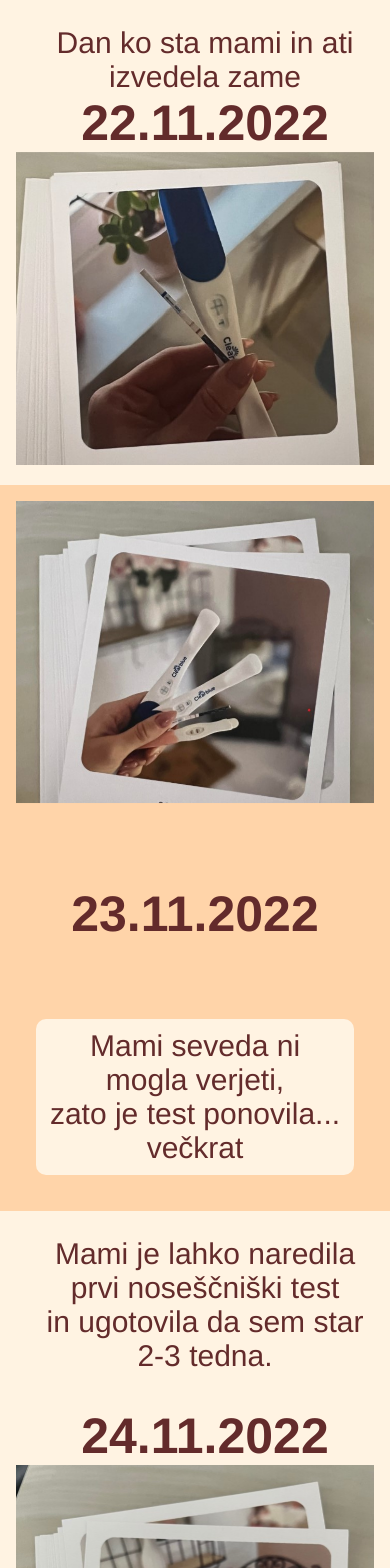
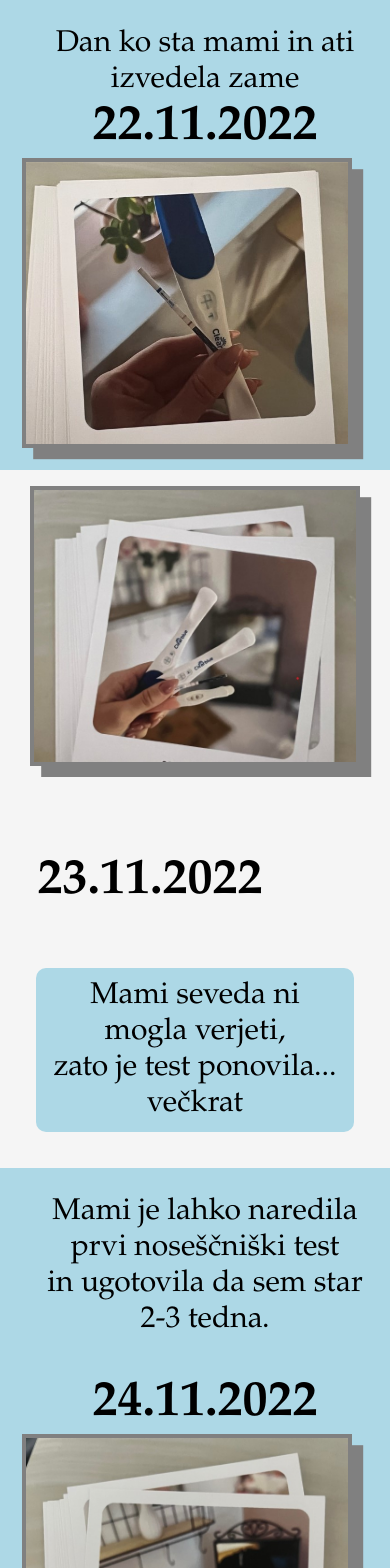
Before and after one commit to Davidkramer1999/NameChild, a Vue app: page / in a window 390 px wide. Shown: the top 1568 px of the page. Built offline with nearby package versions, Linux system fonts and the light colour scheme; what vue-toasted would draw is missing.

Commit message:
updating stlye

```diff
--- a/src/App.vue
+++ b/src/App.vue
@@ -1,6 +1,6 @@
 <template>
   <div id="navigation">
-      <!-- <ul>
+    <!-- <ul>
         <li><router-link to="/" class="nav-link" >
           <div>Domov </div>
         </router-link>
@@ -22,25 +22,24 @@
         </router-link>
         </li>
       </ul> -->
-      <router-view></router-view>
-    </div>
+    <router-view></router-view>
+  </div>
 </template>
 
 <script>
-
 export default {
-  name: 'App',
-  components: {
-  }
-}
+  name: "App",
+  components: {},
+};
 </script>
 
 <style>
 #app {
-  font-family: Avenir, Helvetica, Arial, sans-serif;
+  font-family:Book-Antiqua;
   -webkit-font-smoothing: antialiased;
   -moz-osx-font-smoothing: grayscale;
   text-align: center;
   color: #2c3e50;
+  overflow: hidden !important;
 }
 </style>
--- a/src/components/BabyPictures.vue
+++ b/src/components/BabyPictures.vue
@@ -78,7 +78,7 @@
       >
         <h1><br />{{ moment().format("DD.MM.YYYY") }}</h1>
         <div>
-          Zdaj ko si me spoznal/a sem star
+          Zdaj ko si me spoznal/a, sem star
           <br />
           20 tednov, velik sem okoli 25cm in
           <br />
@@ -142,10 +142,11 @@ export default {
 * {
   margin: 0;
   padding: 0;
+	font-family: Book Antiqua,Palatino,Palatino Linotype,Palatino LT STD,Georgia,serif;
 }
 .intro {
   display: flex;
-  background: #fff3e2;
+  background: lightblue;
   justify-content: space-evenly;
   padding-top: 6rem;
   padding-bottom: 6rem;
@@ -153,40 +154,45 @@ export default {
 }
 .introDescription {
   font-size: 30px;
-  color: #632b2b;
+  color: black;
   padding-top: 120px;
 }
 .introDescription p {
   font-size: 50px;
-  color: #632b2b;
+  color: black;
   font-weight: 900;
 }
 .guide1 {
   display: flex;
-  background: #ffd4a9;
+  background: whitesmoke;
   justify-content: space-evenly;
   padding-top: 4rem;
   padding-bottom: 4rem;
   height: 500px;
   overflow: hidden;
 }
+.guide1Image {
+  box-shadow: 0.7rem 0.7rem 0rem grey;
+  border: 4px solid grey;
+}
 /* Main text  brown  */
 .guide1Description h1 {
+  text-align: center;
   font-size: 50px;
-  color: #632b2b;
-  padding: 120px 0px 20px 0px;
+  color: black;
+  padding: 120px 90px 20px 0px;
 }
 /* description section brown */
 .guide1Description div {
   font-size: 30px;
-  background: #fff3e2;
-  color: #632b2b;
+  background: lightblue;
+  color: black;
   padding: 10px;
   border-radius: 10px;
 }
 .guide2 {
+  background-color: lightblue;
   display: flex;
-  background: #fff3e2;
   justify-content: space-evenly;
   padding-top: 80px;
   padding-bottom: 4rem;
@@ -195,19 +201,19 @@ export default {
 }
 .guide2Description h1 {
   font-size: 50px;
-  color: #632b2b;
+  color: black;
   padding: 120px 0px 20px 0px;
 }
 .guide2Description div {
-  background: #ffd4a9;
-  color: #632b2b;
+  background: white;
+  color: black;
   font-size: 30px;
   padding: 10px;
   border-radius: 10px;
 }
 footer {
   background: #ffd4a9;
-  color: #632b2b;
+  color: black;
   padding: 10px;
   text-align: right;
   font-weight: 900;
@@ -215,14 +221,38 @@ footer {
 .inputName {
   display: flex;
   align-items: center;
-  width: 350px;
+  width: 450px;
   margin: 0 auto;
+  align-items: center;
+  box-shadow: 0.7rem 0.7rem 0rem grey !important;
+  border: 4px solid grey !important;
 }
 
 .input {
   background: #fff3e2;
   font-size: 30px;
   font-weight: 500;
+}
+
+.introImage {
+  box-shadow: 0.7rem 0.7rem 0rem grey;
+  border: 4px solid grey;
+}
+
+.guide2Image {
+  box-shadow: 0.7rem 0.7rem 0rem grey;
+  border: 4px solid grey;
+}
+
+footer {
+  background: lightblue;
+}
+
+input {
+  background: lightblue;
+  font-size: 30px;
+  font-weight: 500;
+  width: fit-content !important;
 }
 
 /* responsiveness */
@@ -234,7 +264,8 @@ footer {
     padding: 1rem;
   }
   .introImage {
-    width: 100%;
+    width: 90%;
+    margin-right: 1rem;
   }
   .introDescription {
     font-size: 30px;
@@ -242,7 +273,7 @@ footer {
   }
   .introDescription p {
     font-size: 50px;
-    color: #632b2b;
+    color:black;
     font-weight: 900;
   }
 
@@ -253,17 +284,18 @@ footer {
     padding: 1rem;
   }
   .guide1Image {
-    width: 100%;
+    width: 90%;
   }
   .guide1Description {
     padding: 20px;
   }
   .guide1Description h1 {
+    text-align: center;
     height: 10rem;
     font-size: 50px;
-    color: #632b2b;
+    color: black;
     font-weight: 900;
-    padding-bottom: 2rem;
+    padding-bottom: 1rem;
     padding-top: 0rem;
   }
   .guide2 {
@@ -281,19 +313,5 @@ footer {
   .guide2Description h1 {
     padding: 30px 0px;
   }
-
-  .inputName {
-    display: block;
-    align-items: center;
-    width: fit-content;
-    text-align: center;
-  }
-
-  input {
-    background: #fff3e2;
-    font-size: 30px;
-    font-weight: 500;
-    width: fit-content !important;
-  }
 }
 </style>
--- a/src/components/InputName.vue
+++ b/src/components/InputName.vue
@@ -67,10 +67,11 @@ button {
   outline: none;
   text-align: center;
   padding: 0px 20px 0px 20px;
-  border: 2px solid #333;
+  border: 3px solid grey;
   font-size: 16px;
   cursor: pointer;
-  background: #fff3e2;
+  background: lightblue;
+  color: grey;
 }
 input {
   width: 100%;
@@ -78,8 +79,8 @@ input {
   border-radius: 30px;
   outline: none;
   padding: 0px 40px 0px 20px;
-  border: 2px solid #333;
-  background: #fff3e2;
+  border: 3px solid grey;
+  background: lightblue;
   font-size: 16px;
 }
 input:focus {
--- a/src/components/Pictures.vue
+++ b/src/components/Pictures.vue
@@ -43,21 +43,4 @@ export default {
 </script>
 
 <style scoped>
-h3 {
-  margin: 40px 0 0;
-}
-
-ul {
-  list-style-type: none;
-  padding: 0;
-}
-
-li {
-  display: inline-block;
-  margin: 0 10px;
-}
-
-a {
-  color: #42b983;
-}
 </style>
```
